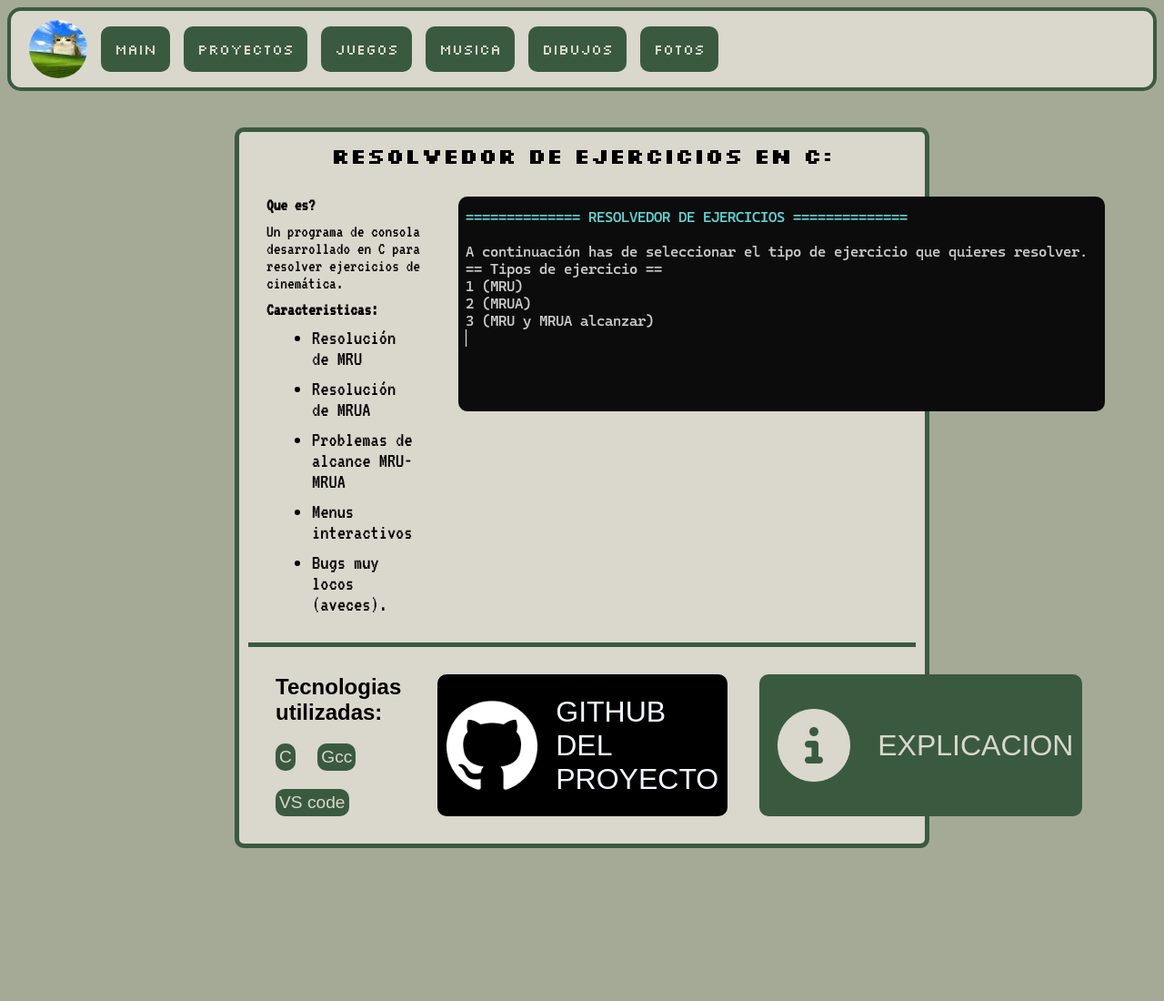
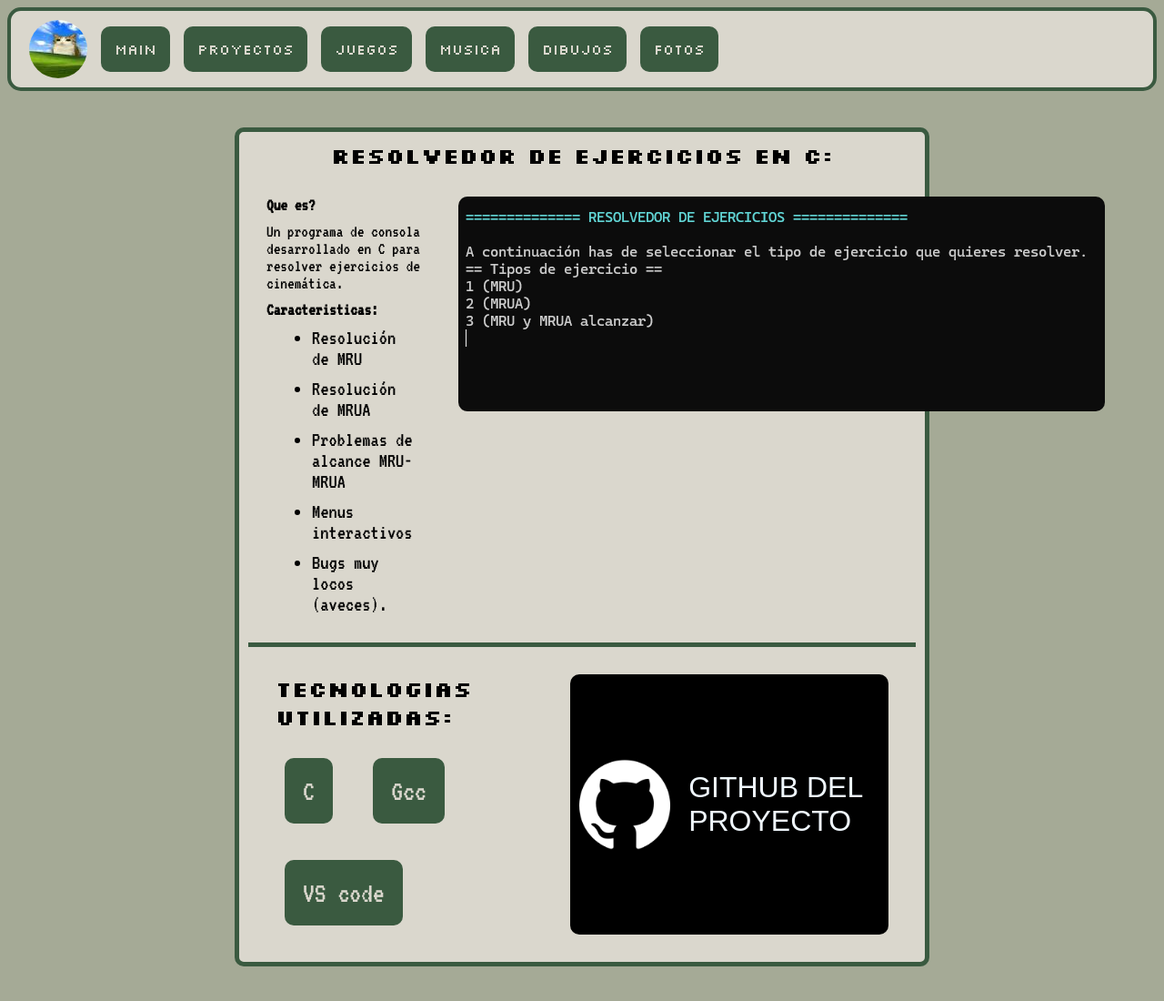
Before and after one commit to wajatone/Wajaweb, a plain HTML site: page Proyectos/index.html in a window 1280 px wide. Shown: the whole page at 91% size. Before the commit the page ends 972 px from the top, so only its background shows below. Drawn offline with Linux system fonts and the light colour scheme.

Commit message:
Remove unused 'resolvedor' page and update styles for improved layout and consistency

```diff
--- a/Proyectos/index.html
+++ b/Proyectos/index.html
@@ -67,10 +67,6 @@
                   <span>GITHUB DEL PROYECTO</span>
                </a>
 
-               <a href="https://wajatone.github.io/Wajaweb/Proyectos/resolvedor/index.html" class="explicacion">
-                  <img src="info.png">
-                  <span>EXPLICACION</span>
-               </a>
             </div>
 
          </div>
--- a/Proyectos/style.css
+++ b/Proyectos/style.css
@@ -47,11 +47,17 @@ a {
 
    .specs p {
       display: inline-block;
+      margin: 20px;
       background-color: #3A5A40;
       border-radius: 10px;
-      font-size: larger;
-      padding: 4px;
+      font-size: xx-large;
+      padding: 20px;
       color: #DAD7CD;
+      font-family: 'VT323', monospace;
+   }
+
+   .specs h2 {
+      font-family: 'Silkscreen', monospace;
    }
 
    .enlaces {
```
Also changed, not shown: Proyectos/resolvedor/index.html (deleted, +0 -19 lines).
